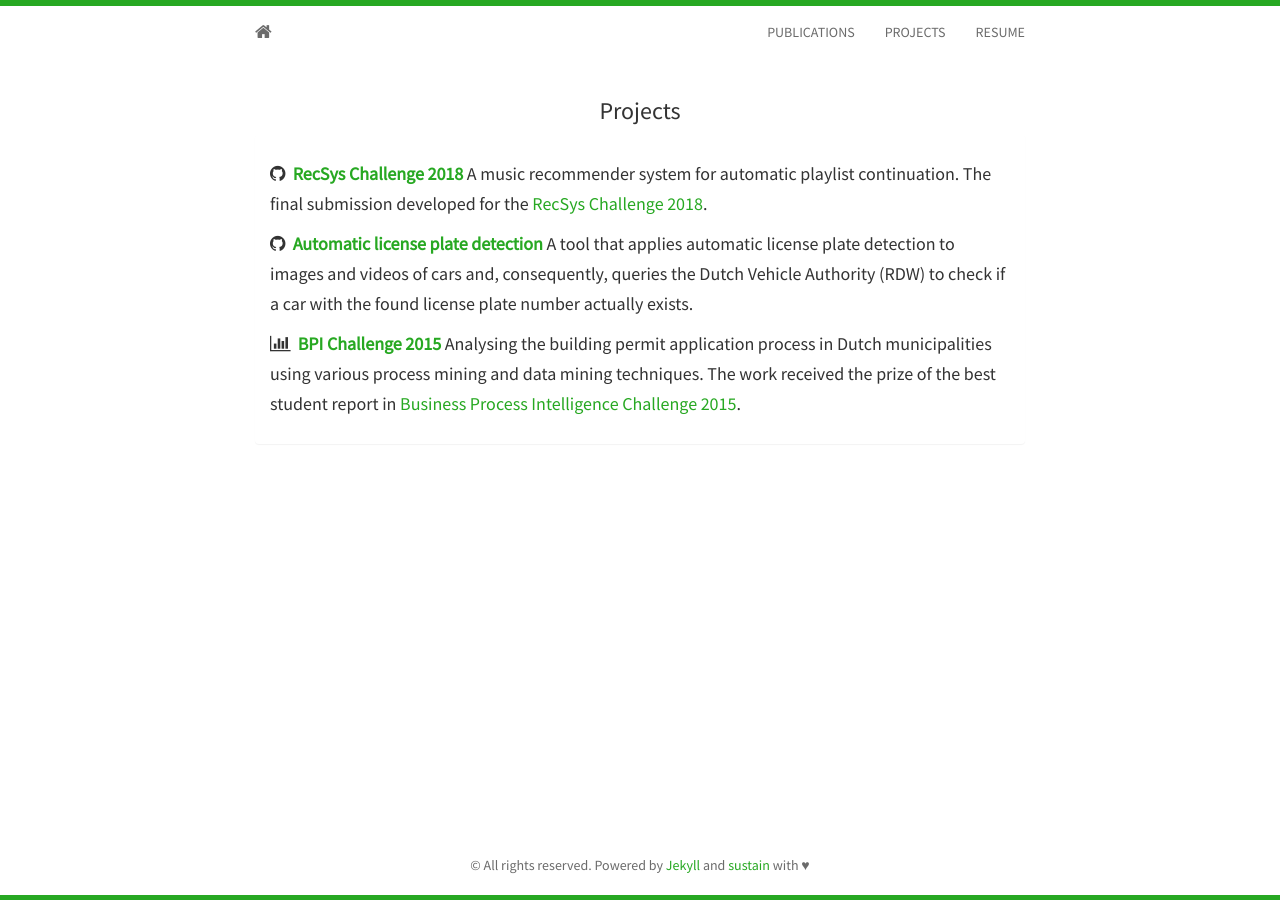
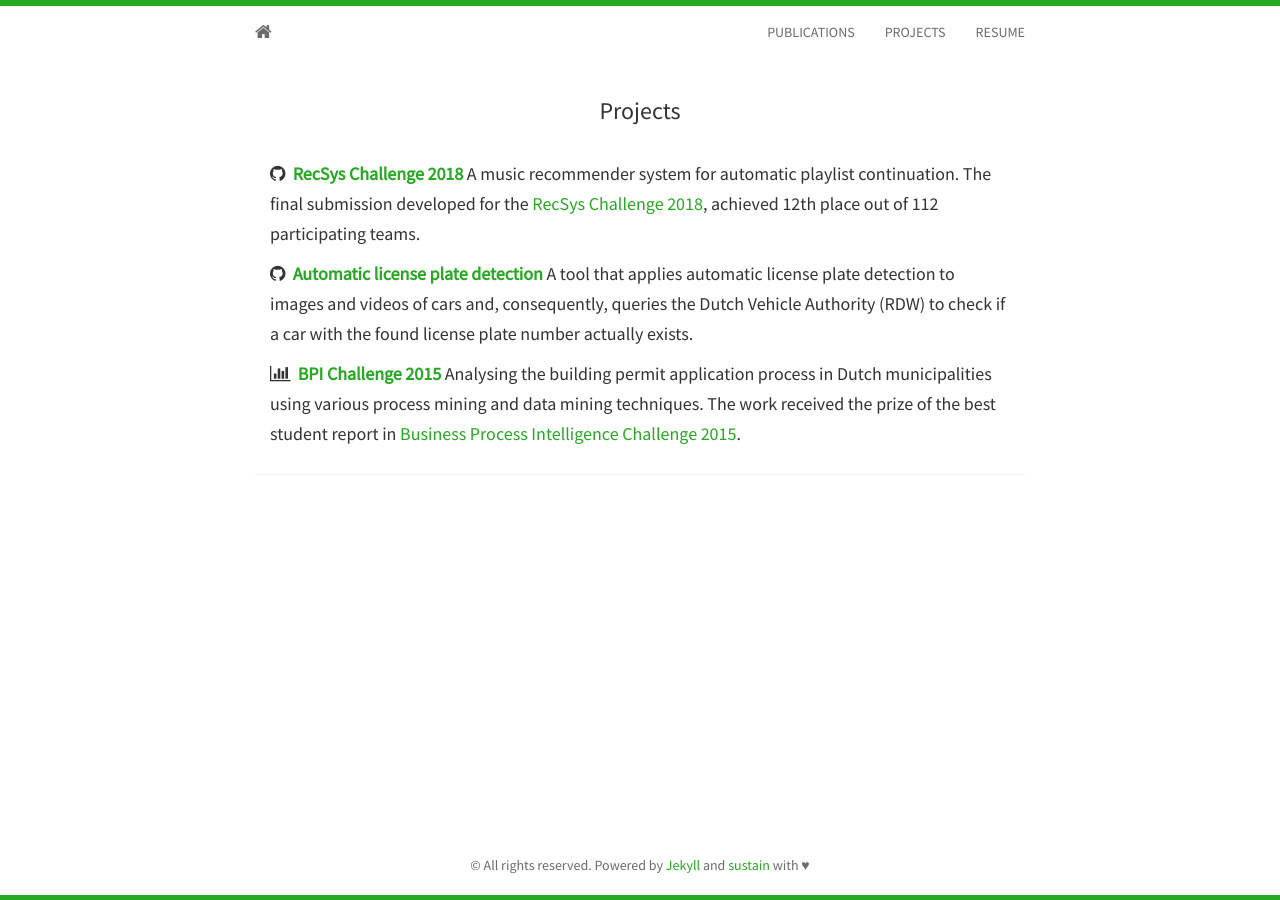
Before and after one commit to irhete/irhete.github.io, a Jekyll site: the page built from projects.html, in a window 1280 px wide. Built offline with Jekyll 4.4.1, drawn with Linux system fonts in a browser that asks for light colours; nearby versions of some CDN libraries; a style sheet for code colours, icons or effects is not loaded.

Commit message:
Updated recsys

```diff
--- a/_includes/projects.html
+++ b/_includes/projects.html
@@ -5,7 +5,7 @@
     <div class="panel-body">
 		<h5>
 			<i class="fa fa-github"></i>&nbsp;&nbsp;<strong><a href="https://github.com/irhete/recsys-challenge-2018">RecSys Challenge 2018</a></strong>
-A music recommender system for automatic playlist continuation. The final submission developed for the <a href="https://recsys-challenge.spotify.com/">RecSys Challenge 2018</a>.
+A music recommender system for automatic playlist continuation. The final submission developed for the <a href="https://recsys-challenge.spotify.com/">RecSys Challenge 2018</a>, achieved 12th place out of 112 participating teams.
 		</h5>
 		<h5>
 			<i class="fa fa-github"></i>&nbsp;&nbsp;<strong><a href="https://github.com/annitrolla/car-insurance-tool">Automatic license plate detection</a></strong>
```
